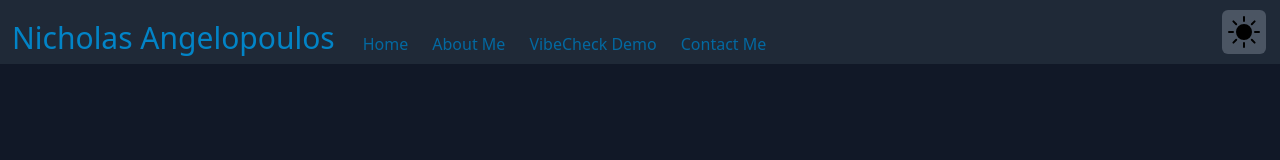
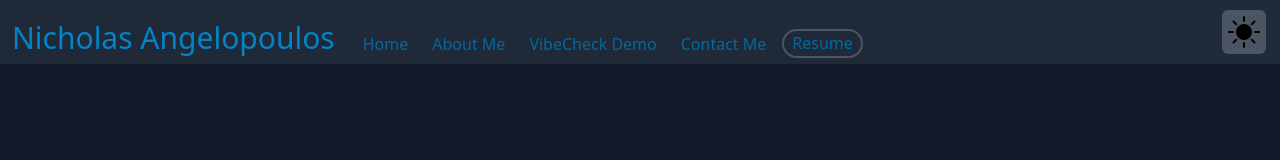
Before and after one commit to NickyAngel/portfolio, a Next.js app: page / in a window 1280 px wide. Shown: the top 160 px of the page. Built offline with nearby package versions, Linux system fonts and the light colour scheme.

Commit message:
added resume link to navbar

```diff
--- a/components/Navbar.js
+++ b/components/Navbar.js
@@ -7,7 +7,7 @@ const MENU_LIST = [
   { text: "Home", href: "/#home" },
   { text: "About Me", href: "/#about" },
   { text: "VibeCheck Demo", href: "/#vibecheck" },
-  { text: "Contact Me", href: "/#contact"}
+  { text: "Contact Me", href: "/#contact" },
 ];
 const Navbar = ({ themeVal, setTheme }) => {
   return (
@@ -31,6 +31,13 @@ const Navbar = ({ themeVal, setTheme }) => {
                 <NavItem {...menu} />
               </div>
             ))}
+            <a
+              href="/resume.pdf"
+              target="_blank"
+              className="ml-1 mt-[1.8rem] mb-1.5 rounded-full border-2 border-gray-800 bg-sky-300 px-2 text-sky-800 hover:cursor-pointer hover:bg-sky-600 dark:border-gray-600 dark:bg-sky-50/0 dark:text-sky-700 dark:hover:bg-gray-400"
+            >
+              Resume
+            </a>
           </div>
         </div>
         <div className="flex min-h-full items-center px-0.5 hover:cursor-pointer">
```
Also changed, not shown: 1 other file (tests, documents, lock files or other folders).
